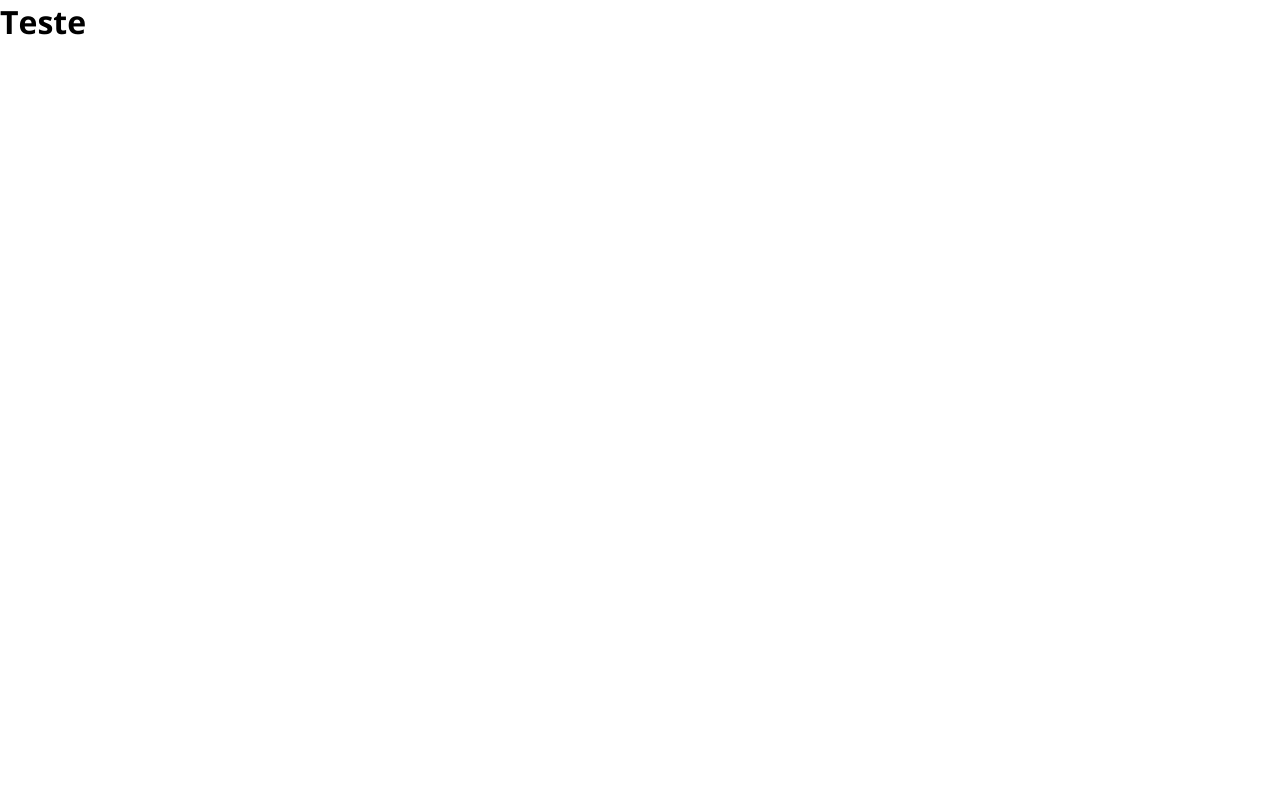
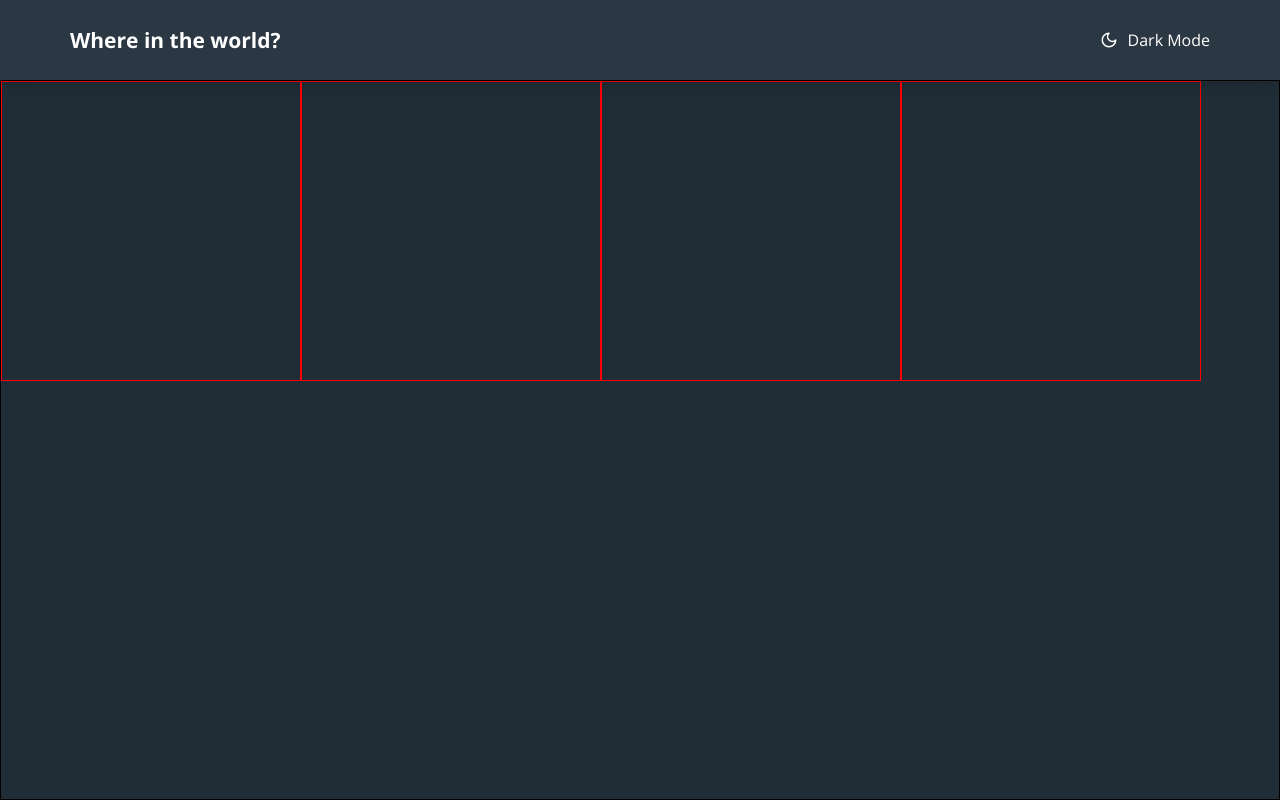
Before and after one commit to Brun0Silveir4/rest-countries-api, a React (Vite) app: page / in a window 1280 px wide. Built offline with nearby package versions, Linux system fonts and the light colour scheme.

Commit message:
add: finishing header

```diff
--- a/package.json
+++ b/package.json
@@ -12,6 +12,7 @@
   "dependencies": {
     "react": "^19.1.0",
     "react-dom": "^19.1.0",
+    "react-icons": "^5.5.0",
     "react-router-dom": "^7.8.1",
     "sass": "^1.90.0"
   },
--- a/src/Context/ThemeContext.jsx
+++ b/src/Context/ThemeContext.jsx
@@ -1,25 +1,25 @@
 import { createContext, useState, useEffect } from "react";
 
-export const ThemeContext = createContext()
+export const ThemeContext = createContext();
 
-export default function ThemeProvider({children}) {
+export default function ThemeProvider({ children }) {
   const [theme, setTheme] = useState(() => {
-        const saved = localStorage.getItem("theme")
-        return saved || "dark"
-    })
+    const saved = localStorage.getItem("theme");
+    return saved || "dark";
+  });
 
   useEffect(() => {
-        document.documentElement.setAttribute("data-theme", theme)
-        localStorage.setItem("theme", theme)
-    }, [theme])
+    document.documentElement.setAttribute("data-theme", theme);
+    localStorage.setItem("theme", theme);
+  }, [theme]);
 
   const toggleTheme = () => {
-        setTheme((prev) => (prev === "dark" ? "ligth" : "dark"))
-    }
+    setTheme((prev) => (prev === "dark" ? "light" : "dark"));
+  };
 
   return (
-        <ThemeContext.Provider value={{theme, toggleTheme}}>
+    <ThemeContext.Provider value={{ theme, toggleTheme }}>
       {children}
     </ThemeContext.Provider>
-    )
+  );
 }
--- a/src/Theme.scss
+++ b/src/Theme.scss
@@ -1,7 +1,11 @@
-[data-theme="dark"]{
-
+[data-theme="dark"] {
+  --bg1: #2b3743;
+  --textColor: #fff;
+  --bg2: #202d36;
 }
 
-[data-theme="light"]{
-
+[data-theme="light"] {
+  --bg1: #fff;
+  --textColor: #000;
+  --bg2: #fafafa;
 }
--- /dev/null
+++ b/src/components/Header/Header.jsx
@@ -0,0 +1,24 @@
+import { useContext } from "react";
+import "./Header.scss";
+import { ThemeContext } from "../../Context/ThemeContext";
+import { LuSun, LuMoon } from "react-icons/lu";
+
+export default function Header() {
+  const { theme, toggleTheme } = useContext(ThemeContext);
+
+  return (
+    <div className="header">
+      <div className="header__title">
+        <p>Where in the world?</p>
+      </div>
+      <div className="header__theme" onClick={toggleTheme}>
+        <div className="header__theme__icon">
+          {theme == "dark" ? <LuMoon size={18} /> : <LuSun size={18} />}
+        </div>
+        <div className="header__theme__title">
+          {theme == "dark" ? <p>Dark Mode</p> : <p>Light Mode</p>}
+        </div>
+      </div>
+    </div>
+  );
+}
--- /dev/null
+++ b/src/components/Header/Header.scss
@@ -0,0 +1,36 @@
+@import "../../Theme.scss";
+
+.header {
+  height: 80px;
+  width: 100%;
+  background-color: var(--bg1);
+  color: var(--textColor);
+  display: flex;
+  align-items: center;
+  padding: 30px 70px;
+  transition: 0.3s ease;
+  justify-content: space-between;
+  position: relative;
+  box-shadow: 0 10px 15px -3px rgb(0 0 0 / 0.1), 0 4px 6px -4px rgb(0 0 0 / 0.1);
+
+  &__title p {
+    font-size: 21px;
+    font-weight: 700;
+  }
+
+  &__theme {
+    display: flex;
+    align-items: center;
+    gap: 10px;
+    cursor: pointer;
+
+    &__icon {
+      display: flex;
+      align-items: center;
+    }
+
+    &__title p {
+      font-size: 16px;
+    }
+  }
+}
--- a/src/pages/Home/Home.jsx
+++ b/src/pages/Home/Home.jsx
@@ -1,9 +1,16 @@
-import { useContext } from "react"
-import { ThemeContext } from "../../Context/ThemeContext"
+import Header from "../../components/Header/Header";
+import "./Home.scss";
 
-export default function Home(){
-
-    const {theme, toggleTheme} = useContext(ThemeContext)
-
-    return <h1 onClick={toggleTheme}>Teste</h1>
+export default function Home() {
+  return (
+    <div className="home">
+      <Header />
+      <div className="home__items">
+        <p className="teste"></p>
+        <p className="teste"></p>
+        <p className="teste"></p>
+        <p className="teste"></p>
+      </div>
+    </div>
+  );
 }
--- a/src/pages/Home/Home.scss
+++ b/src/pages/Home/Home.scss
@@ -0,0 +1,24 @@
+@import "../../Theme.scss";
+
+.home {
+  min-height: 100vh;
+  min-width: 100%;
+  position: relative;
+  display: flex;
+  flex-direction: column;
+
+  &__items {
+    display: flex;
+    flex: 1 0 auto;
+    background-color: var(--bg2);
+    // min-height: 100%;
+    border: 1px solid;
+
+
+    .teste{
+        height: 300px;
+        width: 300px;
+        border: 1px solid red;
+    }
+  }
+}
```
Also changed, not shown: 1 other file (tests, documents, lock files or other folders). Lines whose indentation alone changed are shown as unchanged.
